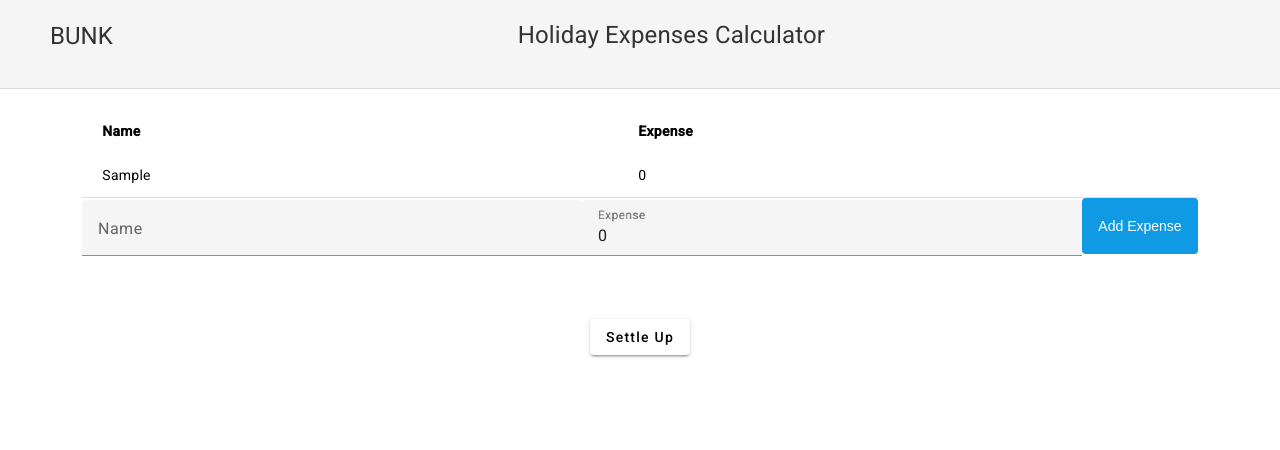
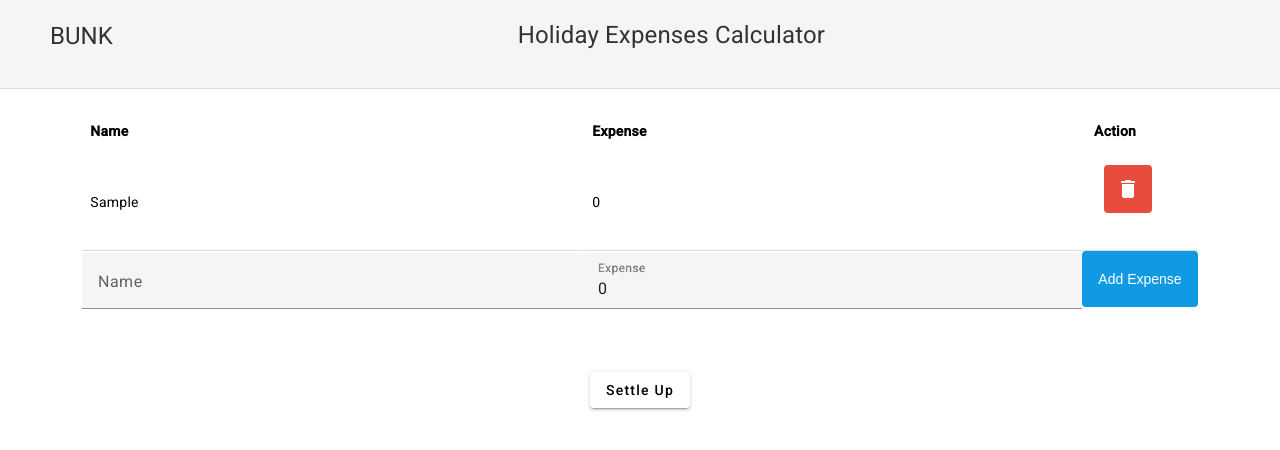
Before and after one commit to vicodevv/bunk-dev-test-solution, an Angular app in the folder client/: page / in a window 1280 px wide. Both pictures are taken after typing "Sample" into the empty fields and a click on the button "Add Expense". Shown: the top 450 px of the page. Built offline with nearby package versions, Linux system fonts and the light colour scheme.

Commit message:
Code Refactor: Added a delete button to table

```diff
--- a/client/src/app/app.module.ts
+++ b/client/src/app/app.module.ts
@@ -13,6 +13,7 @@ import { MatNativeDateModule } from '@angular/material/core';
 import { HttpClientModule } from '@angular/common/http';
 import { ExpensesTableComponent } from './components/expenses-table/expenses-table.component';
 import { SettleUpComponent } from './components/settle-up/settle-up.component';
+import { MatIconModule } from '@angular/material/icon';
 
 @NgModule({
   imports: [
@@ -27,6 +28,7 @@ import { SettleUpComponent } from './components/settle-up/settle-up.component';
     MatCheckboxModule,
     MatDialogModule,
     HttpClientModule,
+    MatIconModule,
   ],
   declarations: [AppComponent, ExpensesTableComponent, SettleUpComponent],
   bootstrap: [AppComponent],
--- a/client/src/app/components/expenses-table/expenses-table.component.html
+++ b/client/src/app/components/expenses-table/expenses-table.component.html
@@ -3,12 +3,18 @@
     <tr>
       <th>Name</th>
       <th>Expense</th>
+      <th>Action</th>
     </tr>
   </thead>
   <tbody>
-    <tr *ngFor="let expense of expenses">
+    <tr *ngFor="let expense of expenses; let i = index">
       <td>{{ expense.name }}</td>
       <td>{{ expense.amount }}</td>
+      <td>
+        <button class="delete-btn" mat-icon-button color="warn" (click)="removeExpense(i)">
+          <mat-icon>delete</mat-icon>
+        </button>
+      </td>
     </tr>
   </tbody>
 </table>
--- a/client/src/app/components/expenses-table/expenses-table.component.scss
+++ b/client/src/app/components/expenses-table/expenses-table.component.scss
@@ -36,7 +36,7 @@ th,
 td {
   padding: 12px 8px;
   text-align: left;
-  padding-left: 20px;
+  width: 45%;
 }
 
 button {
@@ -58,3 +58,12 @@ button:disabled {
   background-color: #ccc;
   cursor: not-allowed;
 }
+
+.delete-btn {
+  background-color: #e74c3c;
+  margin-left: 10px;
+}
+
+.delete-btn:hover {
+  background-color: #c0392b;
+}
--- a/client/src/app/components/expenses-table/expenses-table.component.ts
+++ b/client/src/app/components/expenses-table/expenses-table.component.ts
@@ -21,4 +21,8 @@ export class ExpensesTableComponent {
     this.name = '';
     this.amount = 0;
   }
+
+  removeExpense(index: number): void {
+    this.expenses.splice(index, 1);
+  }
 }
--- a/client/src/index.html
+++ b/client/src/index.html
@@ -15,7 +15,10 @@
       href="https://fonts.googleapis.com/icon?family=Material+Icons"
       rel="stylesheet"
     />
-  </head>
+      <link rel="preconnect" href="https://fonts.gstatic.com">
+    <link href="https://fonts.googleapis.com/css2?family=Roboto:wght@300;400;500&display=swap" rel="stylesheet">
+    <link href="https://fonts.googleapis.com/icon?family=Material+Icons" rel="stylesheet">
+</head>
   <body class="mat-typography">
     <app-root></app-root>
   </body>
--- a/client/src/styles.scss
+++ b/client/src/styles.scss
@@ -8,3 +8,6 @@ body {
   margin: 0;
   font-family: Roboto, 'Helvetica Neue', sans-serif;
 }
+
+html, body { height: 100%; }
+body { margin: 0; font-family: Roboto, "Helvetica Neue", sans-serif; }
```
